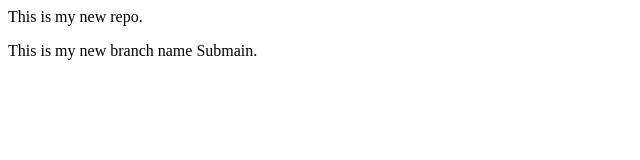
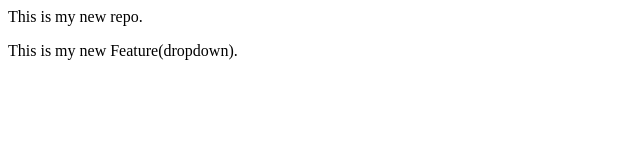
Before and after one commit to tbsvraj/localrepo, a plain HTML site: page localrepo/index.html in a window 1280 px wide. Shown: the full height of the page, 0-640 px from the left. Drawn offline with Linux system fonts and the light colour scheme.

```diff
--- a/localrepo/index.html
+++ b/localrepo/index.html
@@ -1,2 +1,2 @@
 <p>This is my new repo.</p>
-<p>This is my new branch name Submain.</p>
+<p>This is my new Feature(dropdown).</p>
```
